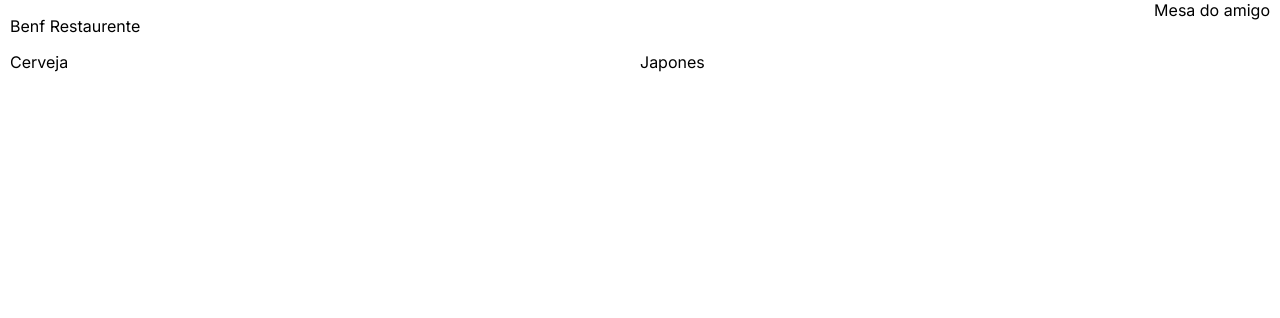
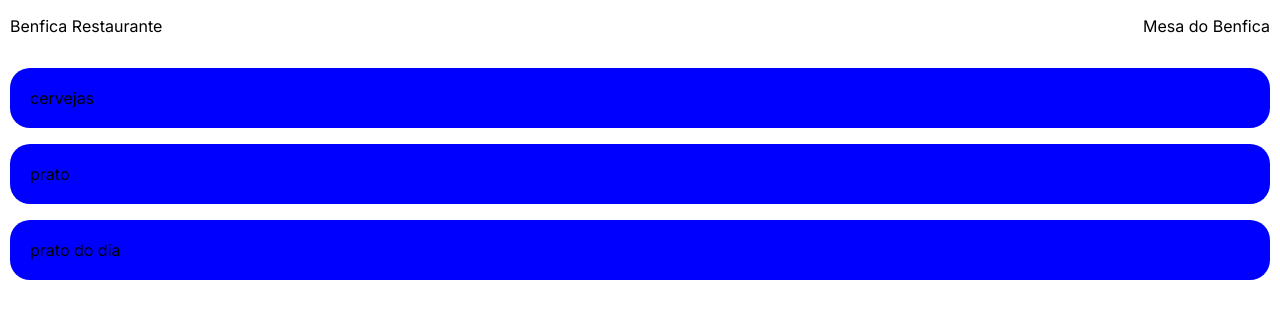
Before and after one commit to ViniciusBenfica/menu-front, a Next.js app: page / in a window 1280 px wide. Shown: the top 318 px of the page. Built offline with nearby package versions, Linux system fonts and the light colour scheme.

Commit message:
structuring folders and codes

```diff
--- a/src/app/(main)/page.tsx
+++ b/src/app/(main)/page.tsx
@@ -1,22 +1,15 @@
-'use client'
-
+import Category from '../components/category'
 import styles from '../page.module.scss'
 
 export default function Home() {
+
   return (
     <main className={styles.main}>
       <div className={styles.title}>
-        <p>Benf Restaurente</p>
-        <span>Mesa do amigo</span>
+        <p>Benfica Restaurante</p>
+        <p>Mesa do Benfica</p>
       </div>
-      <section className={styles.menus}>
-        <div>
-          Cerveja
-        </div>
-        <div>
-          Japones
-        </div>
-      </section>
-    </main>
+      <Category />
+    </main >
   )
 }
--- a/src/app/components/category/index.tsx
+++ b/src/app/components/category/index.tsx
@@ -8,22 +8,21 @@ export default function Category() {
   const [openCategoryId, setOpenCategoryId] = useState(0);
 
   const open = (categoryId: number) => {
-    setOpenCategoryId(categoryId)
+    setOpenCategoryId((prevCategoryId) => (prevCategoryId === categoryId ? 0 : categoryId));
   }
 
   const [categories, setCategories] = useState<Iitem[]>([
-    { id: 1, name: 'cervejas', items: [{ id: 1, name: 'cerveja1', description: 'cerveja boa' }, { id: 1, name: 'cerveja1', description: 'cerveja boa' }] },
-    { id: 2, name: 'prato', items: [{ id: 1, name: 'cerveja1', description: 'cervejo boa' }] },
-    { id: 3, name: 'prato do dia', items: [{ id: 1, name: 'cerveja1', description: 'cervejo boa' }] },
+    { id: 1, name: 'cervejas', items: [{ id: 1, name: 'cerveja 1', description: 'cerveja boa' }, { id: 1, name: 'cerveja 1', description: 'cerveja boa' }] },
+    { id: 2, name: 'prato', items: [{ id: 1, name: 'cerveja 1', description: 'cerveja boa' }] },
+    { id: 3, name: 'prato do dia', items: [{ id: 1, name: 'cerveja 1', description: 'cerveja boa' }] },
   ])
-
 
   return (
     <>
       <section className={styles.category}>
         {categories.map((categorie) => (
           <div onClick={() => open(categorie.id)} key={categorie.id}>
-            <p>{categorie.name}</p>
+            <p className={styles.card}>{categorie.name}</p>
             {openCategoryId === categorie.id && categorie.items.map((item) => (
               <div className={styles.descriptionItem} key={item.id}>
                 <div>
--- a/src/app/components/category/styles.module.scss
+++ b/src/app/components/category/styles.module.scss
@@ -1,13 +1,17 @@
 .category {
   > div {
-    padding: 10px;
     border-radius: 12px;
-    margin-bottom: 10px;
+    // margin-bottom: 10px;
   }
 }
 
 .descriptionItem {
   display: flex;
   background-color: red;
-  transition: background-color 1s ease;
 }
+
+.card {
+  background-color: blue;
+  border-radius: 20px;
+  padding: 20px;
+}
--- a/src/app/page.module.scss
+++ b/src/app/page.module.scss
@@ -2,8 +2,3 @@
     display: flex;
     justify-content: space-between;
 }
-
-.menus{
-    display: grid;
-    grid-template-columns: repeat(2, 1fr);
-}
```
Also changed, not shown: src/app/(product)/[slug]/page.tsx (added).
